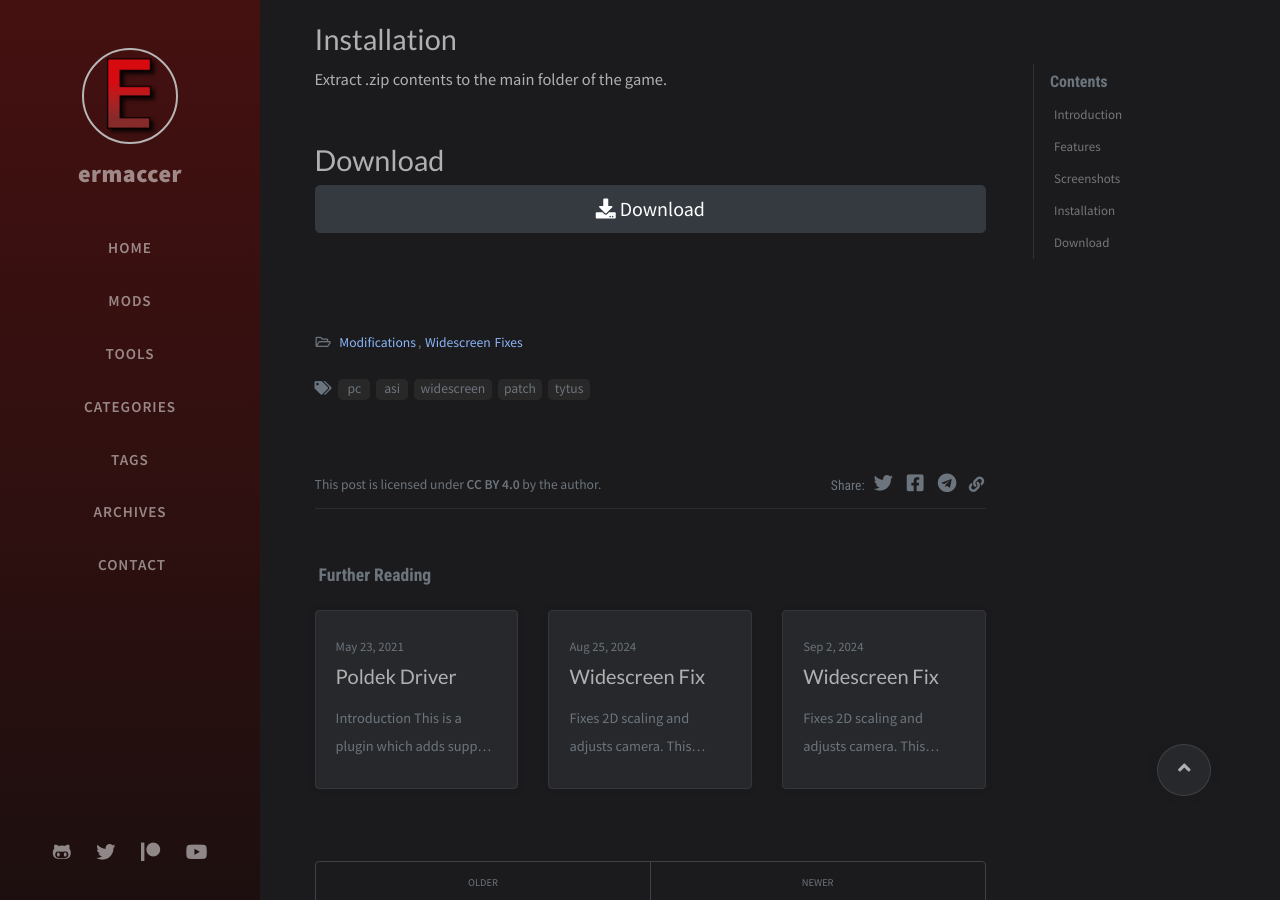
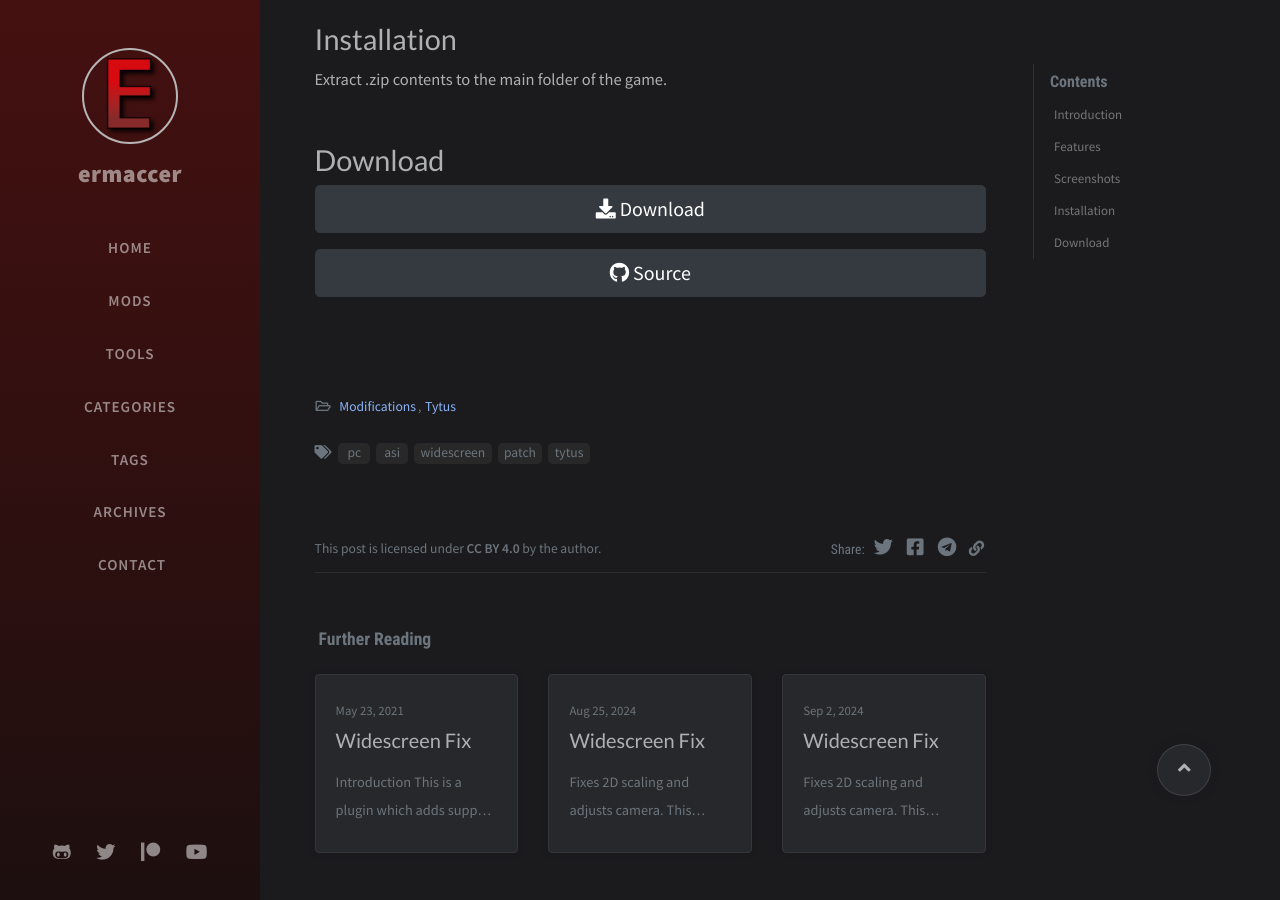
Before and after one commit to ermaccer/ermaccer.github.io, a Jekyll site: the page built from _posts/plugins/wsfix/2021-02-28-tytus-widescreen-fix.md, in a window 1280 px wide and 900 px high, scrolled down 1046 px. Built offline with Jekyll 4.4.1, drawn with Linux system fonts in a browser that asks for light colours; nearby versions of some CDN libraries; comment, search, counter and statistics services are not loaded; some of the changed text lies outside the part shown.

Commit message:
move ws fixes to their own game pages

```diff
--- a/_posts/plugins/wsfix/2021-02-28-tytus-widescreen-fix.md
+++ b/_posts/plugins/wsfix/2021-02-28-tytus-widescreen-fix.md
@@ -1,8 +1,8 @@
 ---
-title: Tytus, Romek i A'Tomek
+title: Widescreen Fix
 permalink: /posts/plugins/wsfix/tytus
 date: 2021-02-28 15:24:00 +0200
-categories: [Modifications, Widescreen Fixes]
+categories: [Modifications, Tytus]
 tags: [pc, asi, widescreen, patch, tytus]
 image: https://raw.githubusercontent.com/ermaccer/Tytus.ResolutionPatch/master/01.jpg
 description:
@@ -47,3 +47,8 @@ Extract .zip contents to the main folder of the game.
 <i class="fas fa-download"></i>
 Download
 </a>
+
+<a class="btn btn-block btn-dark bg-dark text-gray btn-lg" style="color: white;" href="https://github.com/ermaccer/Tytus.ResolutionPatch/" role="button">
+<i class="fab fa-github"></i>
+Source
+</a>
--- /dev/null
+++ b/categories/poldek-driver.html
@@ -0,0 +1,5 @@
+---
+layout: category
+title: Poldek Driver
+category: Poldek Driver
+---
--- /dev/null
+++ b/categories/tytus.html
@@ -0,0 +1,5 @@
+---
+layout: category
+title: Tytus
+category: Tytus
+---
--- a/categories/widescreen-fixes.html
+++ /dev/null
@@ -1,5 +0,0 @@
----
-layout: category
-title: Widescreen Fixes
-category: Widescreen Fixes
----
--- a/pages/mods.md
+++ b/pages/mods.md
@@ -17,7 +17,7 @@ title: Mods
   <h1 class="text-center">Mods</h1>
   <hr>
 
-  {% assign mods= "mortal-kombat-ii,mortal-kombat-4,mortal-kombat-deadly-alliance,mortal-kombat-deception,mortal-kombat-unchained,mortal-kombat-shaolin-monks,mortal-kombat-armageddon,mortal-kombat-vs-dc-universe,mortal-kombat-komplete-edition,mortal-kombat-x,mortal-kombat-11,mortal-kombat-1,injustice-gods-among-us,injustice-2,ultimate-marvel-vs-capcom-3,the-punisher,scarface,driver-parallel-lines,dead-rising-3,gun,dawn-of-war-dark-crusade,battle-mages,battle-mages-sign-of-darkness,sniper-elite-3,sniper-elite-nazi-zombie-army,manhunt,manhunt-2,fable-the-lost-chapters,fable-anniversary,worms-ultimate-mayhem,moorhuhn-kart-2,agent-hugo,agent-hugo-lemoon-twist,agent-hugo-hula-holiday,tekken-7,bad-boys-2" | split: ',' %}
+  {% assign mods= "mortal-kombat-ii,mortal-kombat-4,mortal-kombat-deadly-alliance,mortal-kombat-deception,mortal-kombat-unchained,mortal-kombat-shaolin-monks,mortal-kombat-armageddon,mortal-kombat-vs-dc-universe,mortal-kombat-komplete-edition,mortal-kombat-x,mortal-kombat-11,mortal-kombat-1,injustice-gods-among-us,injustice-2,ultimate-marvel-vs-capcom-3,the-punisher,scarface,driver-parallel-lines,dead-rising-3,gun,dawn-of-war-dark-crusade,battle-mages,battle-mages-sign-of-darkness,sniper-elite-3,sniper-elite-nazi-zombie-army,manhunt,manhunt-2,fable-the-lost-chapters,fable-anniversary,worms-ultimate-mayhem,moorhuhn-kart-2,agent-hugo,agent-hugo-lemoon-twist,agent-hugo-hula-holiday,tekken-7,bad-boys-2,poldek-driver,tytus" | split: ',' %}
 
   {% for mod in mods %}
         <div class="text-center col-lg-4 col-sm-12 float-left">
@@ -30,8 +30,10 @@ title: Mods
   </div>
 </div> <!-- .row -->
 
+<!--
   <div class="text-center">
     <a class="btn btn-dark bg-dark text-gray btn-lg" style="color: white;" href="{{ site.baseurl }}/categories/widescreen-fixes/" role="button">
      Widescreen Fixes
     </a>
   </div>
+-->
```
Also changed, not shown: _posts/plugins/wsfix/2021-05-23-poldek-driver-widescreen-fix.md (+8 -2 lines), assets/mods/poldek-driver.jpg (added), assets/mods/tytus.jpg (added).
